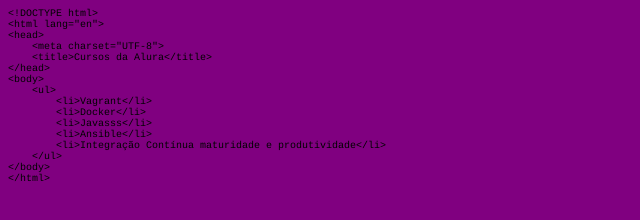
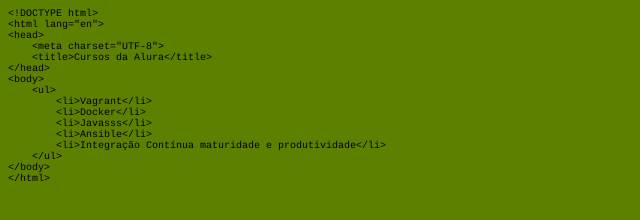
Before and after one commit to AnnieSantts/AluraGit, a plain HTML site: page index.html in a window 1280 px wide. Shown: the whole page, without its empty margins (0-640 px from the left). Drawn offline with Linux system fonts and the light colour scheme.

Commit message:
alterar cor

```diff
--- a/index.html
+++ b/index.html
@@ -8,7 +8,7 @@
   <style type="text/css">
     p.p1 {margin: 0.0px 0.0px 0.0px 0.0px; font: 10.0px Courier; color: #000000; -webkit-text-stroke: #000000}
     span.s1 {font-kerning: none}
-    body {background-color: purple;}
+    body {background-color: rgb(94, 128, 0);}
   </style>
 </head>
 <body>
```
